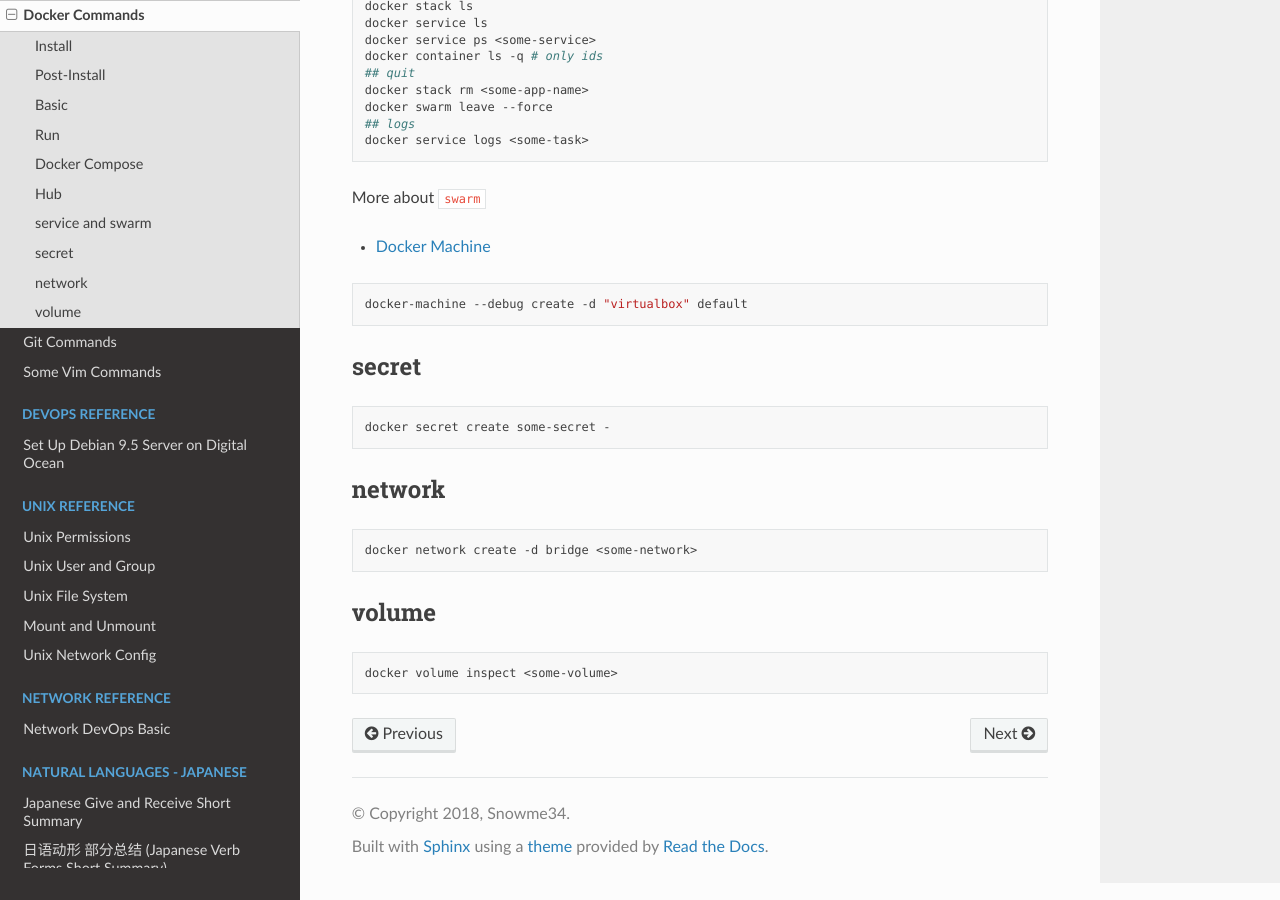
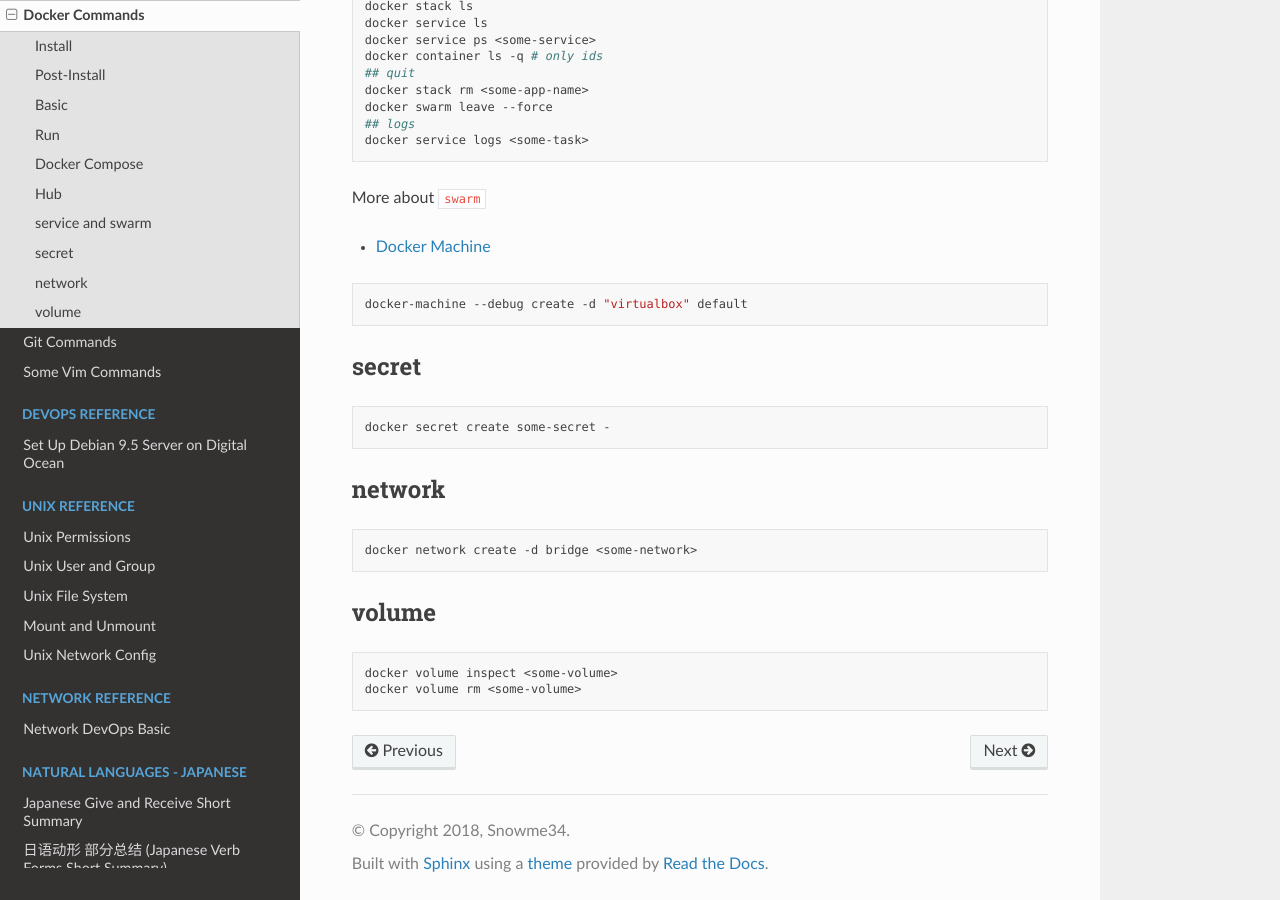
Before and after one commit to snowme34/snowme34.com, a Sphinx documentation site: the page built from docs/source/reference/commands/docker-commands.md, in a window 1280 px wide and 900 px high, scrolled down 1940 px. Built offline with Sphinx 7.4.7 and the Read the Docs theme 2.0.0, drawn with Linux system fonts in a browser that asks for light colours.

Commit message:
update docker commands

````diff
--- a/docs/source/reference/commands/docker-commands.md
+++ b/docs/source/reference/commands/docker-commands.md
@@ -127,4 +127,5 @@ docker network create -d bridge <some-network>
 
 ```bash
 docker volume inspect <some-volume>
+docker volume rm <some-volume>
 ```
````
